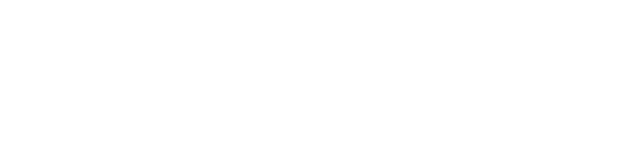
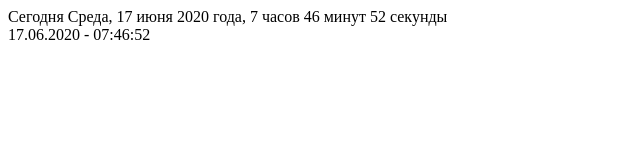
Before and after one commit to ArturMeshcheryakov/studyJSdifficult, a plain HTML site: page index.html in a window 1280 px wide. Shown: the whole page, without its empty margins (0-640 px from the left). Drawn offline with Linux system fonts and the light colour scheme.

Commit message:
lesson09difficult

```diff
--- a/index.html
+++ b/index.html
@@ -5,7 +5,8 @@
     <title>Title</title>
 </head>
 <body>
-
+<div class="date-a"></div>
+<div class="date-b"></div>
 <script src="script.js"></script>
 </body>
 </html>
--- a/script.js
+++ b/script.js
@@ -1 +1,48 @@
 'use strict';
+
+let arrayDay = ['понедельник', 'вторник', 'среда', 'четверг', 'пятница', 'суббота', 'воскресенье'];
+let arrayMonth = ['января', 'февраля', 'марта', 'апреля', 'мая', 'июня', 'июля', 'августф', 'сентября', 'октября', 'ноября', 'декабря'];
+let arrayHours = ['час', 'часа', 'часов'];
+let arrayMinutes = ['минута', 'минуты', 'минут'];
+let arraySeconds = ['секунда', 'секунды', 'секунд'];
+let dateA = document.querySelector('.date-a');
+let dateB = document.querySelector('.date-b');
+
+setInterval(function () {
+  let date = new Date();
+  let day = date.getDay();
+  let dateNumber = date.getDate();
+  let dayWeek = arrayDay[day - 1];
+  let month = date.getMonth();
+  let dateMonth = arrayMonth[month];
+  let year = date.getFullYear();
+  let hours = date.getHours();
+  let minutes = date.getMinutes();
+  let seconds = date.getSeconds();
+
+  dayWeek = dayWeek[0].toUpperCase() + dayWeek.slice(1);
+
+  dateA.innerHTML = 'Сегодня ' + dayWeek + ', ' + dateNumber + ' ' + dateMonth + ' ' + year + ' года, '
+    + hours + ' ' + formatDate(hours, arrayHours) + ' ' +
+    +minutes + ' ' + formatDate(minutes, arrayMinutes) + ' ' +
+    +seconds + ' ' + formatDate(seconds, arraySeconds);
+
+  dateB.innerHTML = dateNumber + '.' + formatNumber(month + 1) + '.' + year
+    + ' - ' + formatNumber(hours) + ':' + formatNumber(minutes) + ':' + formatNumber(seconds);
+}, 1000);
+
+//a
+function formatDate(num, arr) {
+  let num1 = num % 10;
+
+  if (num > 10 && num < 20) return arr[2];
+  if (num1 > 1 && num1 < 5) return arr[1];
+  if (num1 === 1) return arr[0];
+  return arr[2];
+}
+
+//б
+function formatNumber(num) {
+  if (num < 10) return '0' + num;
+  return num;
+}
```
